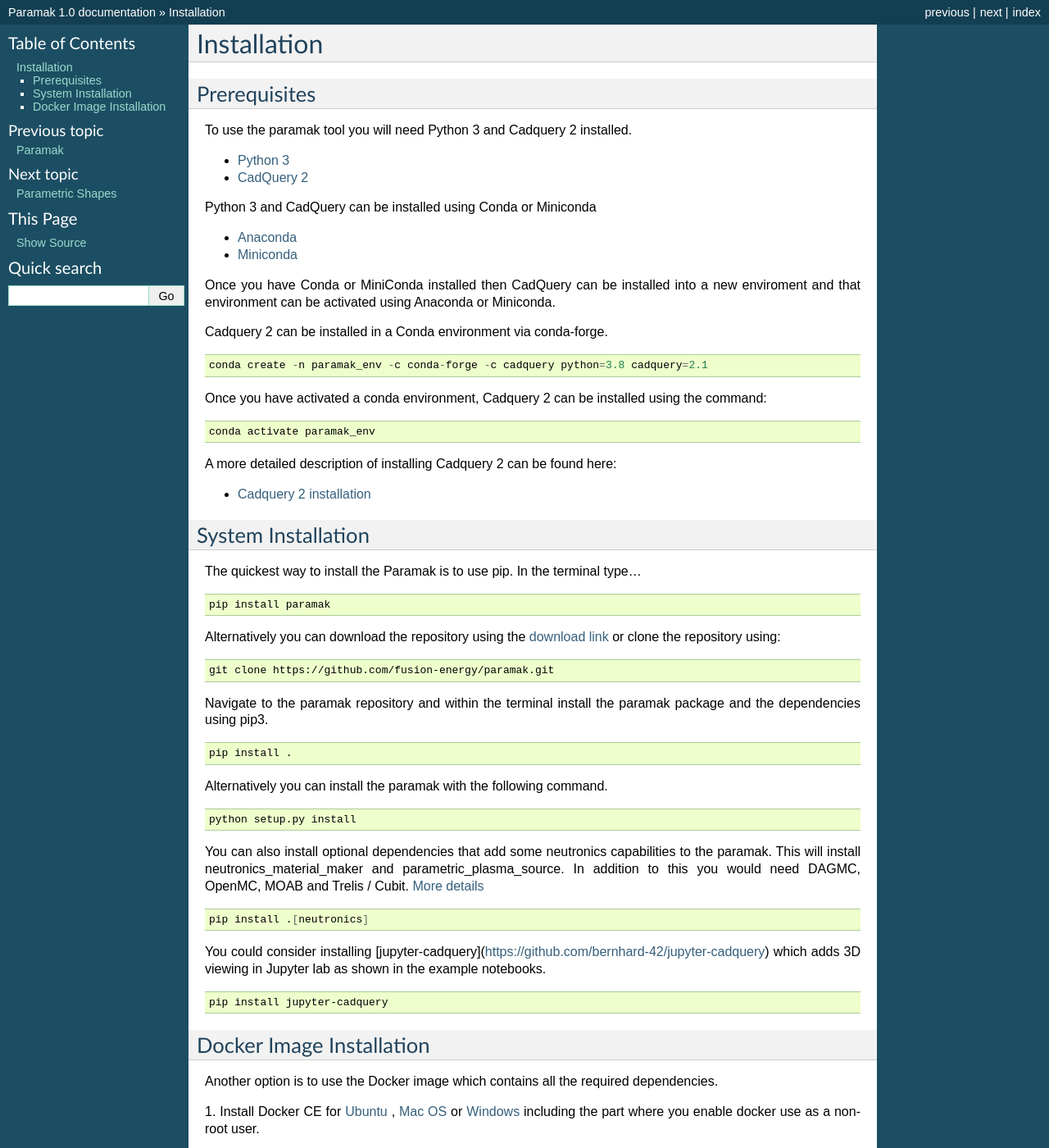
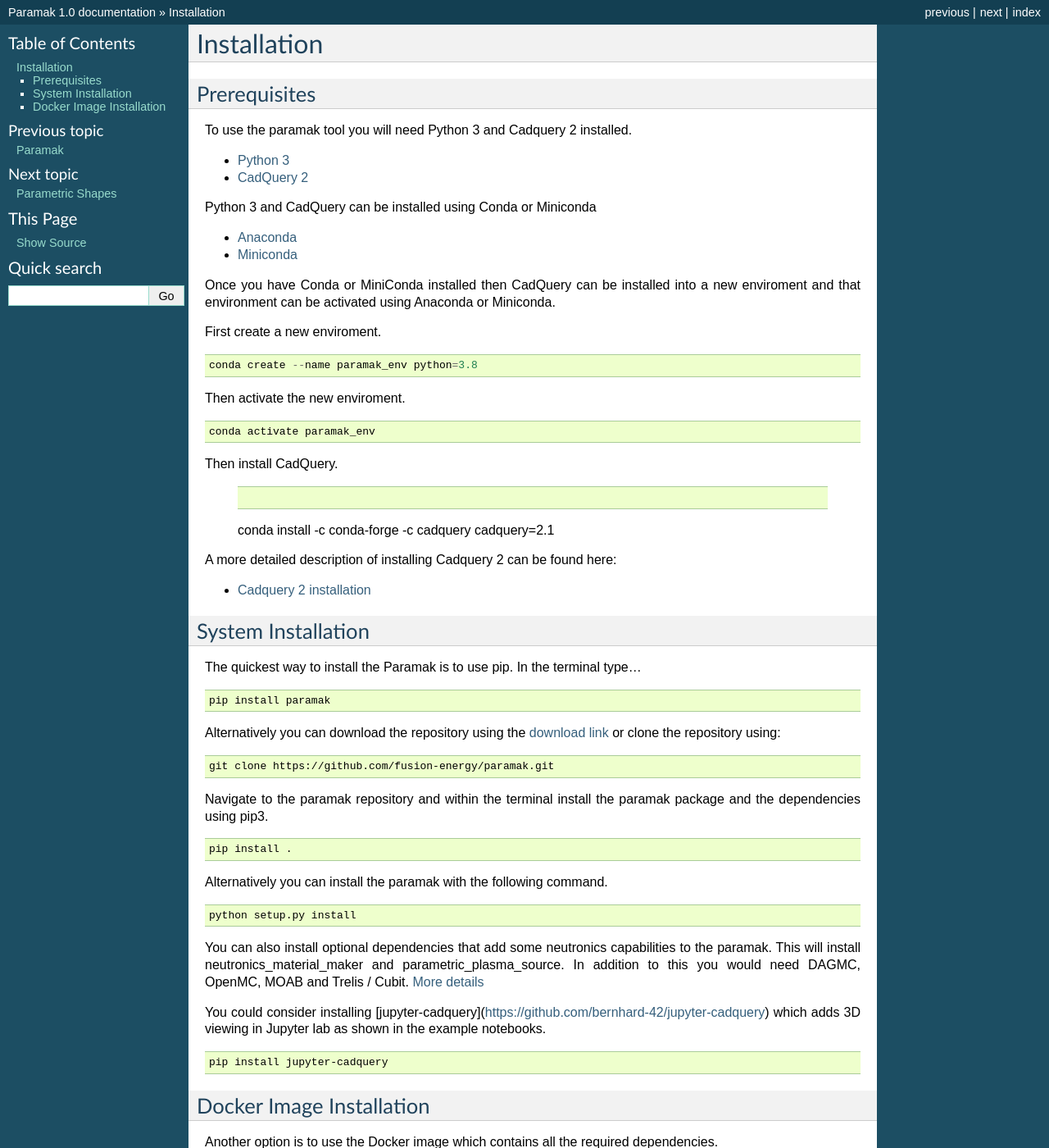
Before and after one commit to fusion-energy/paramak, a Sphinx documentation site: the page built from docs/source/paramak.install.rst, in a window 1280 px wide and 1400 px high. Shown: the whole window at 82% size. Built offline with Sphinx 7.4.7, drawn with Linux system fonts in a browser that asks for light colours.

Commit message:
clearer install instructions

```diff
--- a/docs/source/index.rst
+++ b/docs/source/index.rst
@@ -73,7 +73,7 @@
 and inline `suggestions <https://github.com/ukaea/paramak/pull/639>`_.
 
 The Paramak source code is distributed with a permissive open-source license
-(MIT) and is avaialbe from the GitHub repository
+(MIT) and is available from the GitHub repository
 `https://github.com/fusion-energy/paramak <https://github.com/fusion-energy/paramak>`_
 
 Publications and Presentations
--- a/docs/source/paramak.install.rst
+++ b/docs/source/paramak.install.rst
@@ -20,19 +20,25 @@
 Once you have Conda or MiniConda installed then CadQuery can be installed
 into a new enviroment and that environment can be activated using Anaconda or Miniconda.
 
-Cadquery 2 can be installed in a Conda environment via conda-forge.
+First create a new enviroment.
 
 .. code-block:: python
 
-   conda create -n paramak_env -c conda-forge -c cadquery python=3.8 cadquery=2.1
+   conda create --name paramak_env python=3.8
 
 
-Once you have activated a conda environment, Cadquery 2 can be installed
-using the command:
+Then activate the new enviroment.
 
 .. code-block:: python
 
    conda activate paramak_env
+
+
+Then install CadQuery.
+
+   .. code-block:: python
+
+   conda install -c conda-forge -c cadquery cadquery=2.1
 
 
 A more detailed description of installing Cadquery 2 can be found here:
@@ -72,11 +78,7 @@
 capabilities to the paramak. This will install neutronics_material_maker and
 parametric_plasma_source. In addition to this you would need DAGMC, OpenMC,
 MOAB and Trelis / Cubit.
-`More details <https://paramak.readthedocs.io/en/latest/paramak.parametric_neutronics.html>`_
-
-.. code-block:: bash
-
-   pip install .[neutronics]
+`More details <https://paramak-neutronics.readthedocs.io>`_
 
 You could consider installing
 [jupyter-cadquery](https://github.com/bernhard-42/jupyter-cadquery) which adds
```
